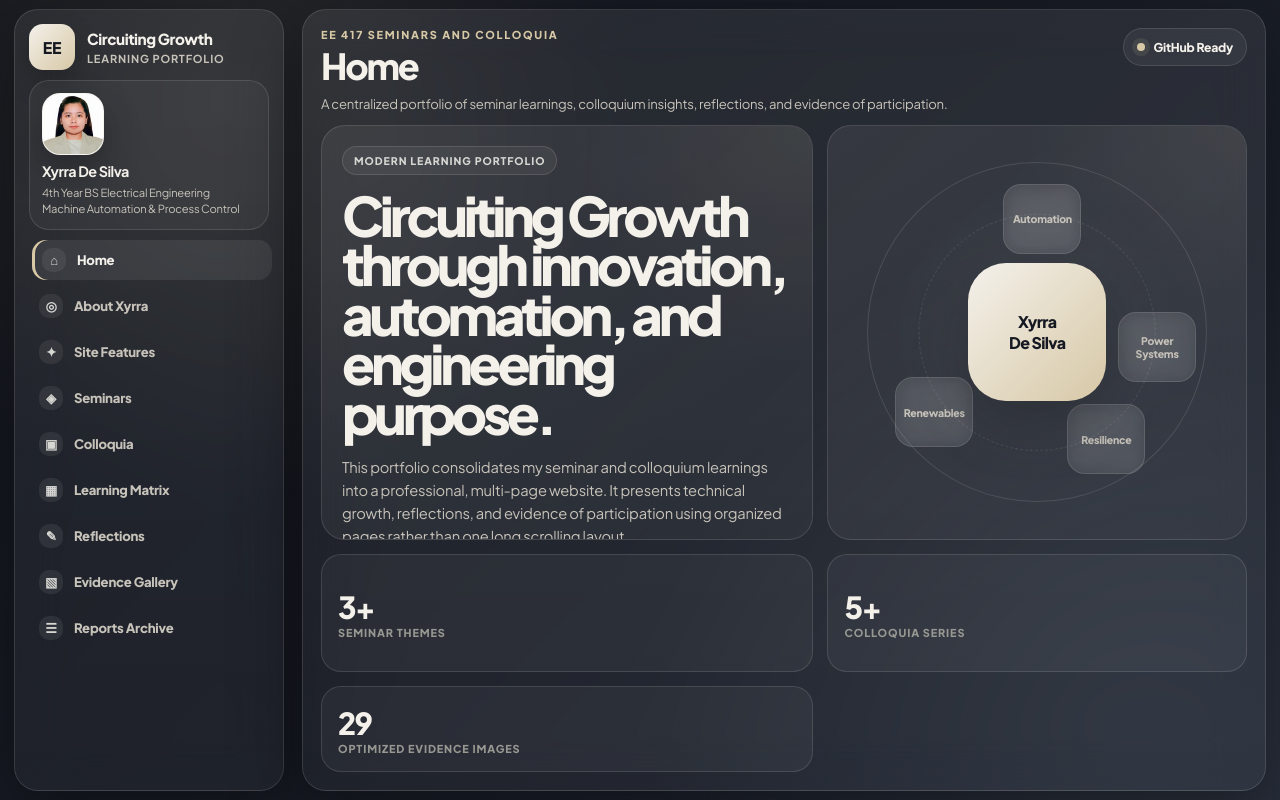
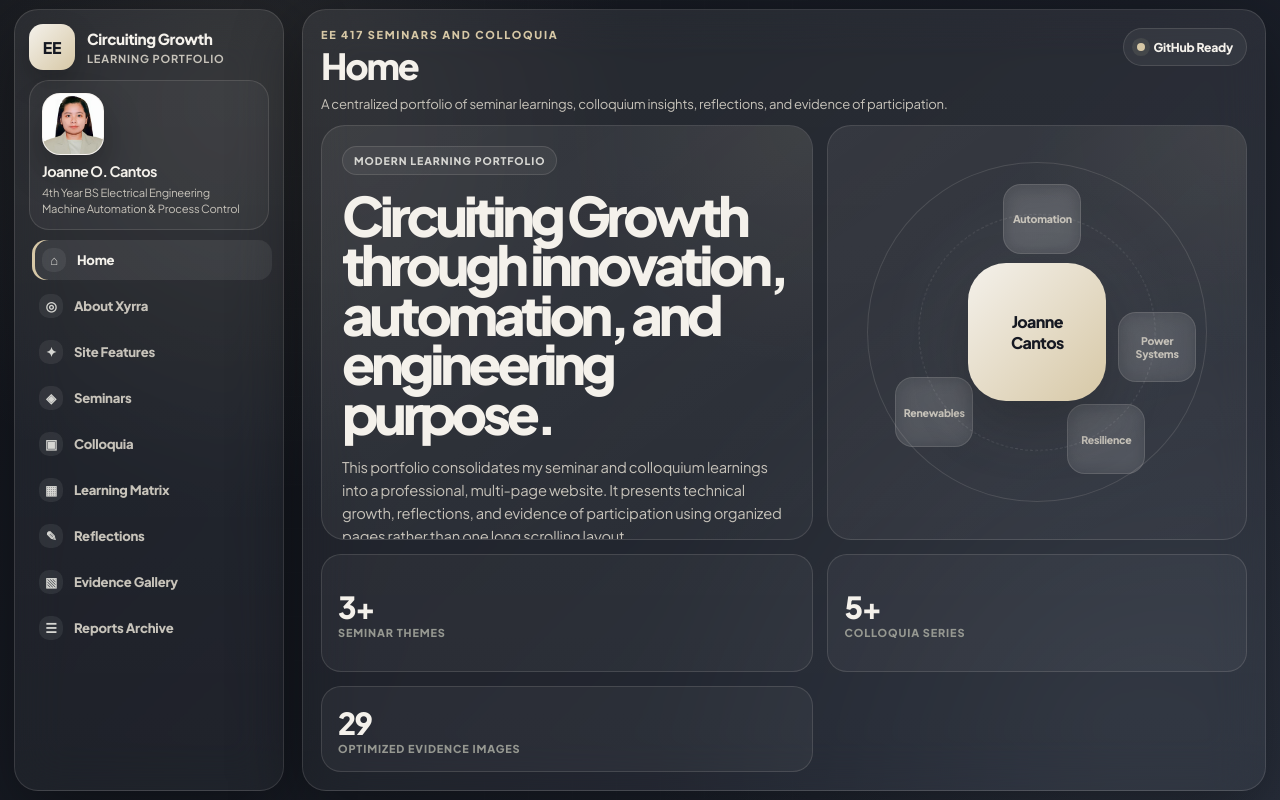
Before and after one commit to 22-04831/FINAL, a plain HTML site: page index.html in a window 1280 px wide. Drawn offline with Linux system fonts and the light colour scheme.

Commit message:
Update index.html

```diff
--- a/index.html
+++ b/index.html
@@ -15,7 +15,7 @@
       </a>
       <div class="profile-card compact">
         <img class="profile-photo" src="assets/images/xyrra-profile.jpg" alt="Profile photo of Xyrra De Silva">
-        <h2>Xyrra De Silva</h2>
+        <h2>Joanne O. Cantos</h2>
         <p>4th Year BS Electrical Engineering<br>Machine Automation & Process Control</p>
       </div>
       <nav class="nav" aria-label="Main navigation">
@@ -55,7 +55,7 @@
   </section>
   <section class="orbit-panel">
     <div class="orbit">
-      <div class="core">Xyrra<br>De Silva</div>
+      <div class="core">Joanne<br>Cantos</div>
       <span class="node n1">Automation</span>
       <span class="node n2">Power Systems</span>
       <span class="node n3">Renewables</span>
```
